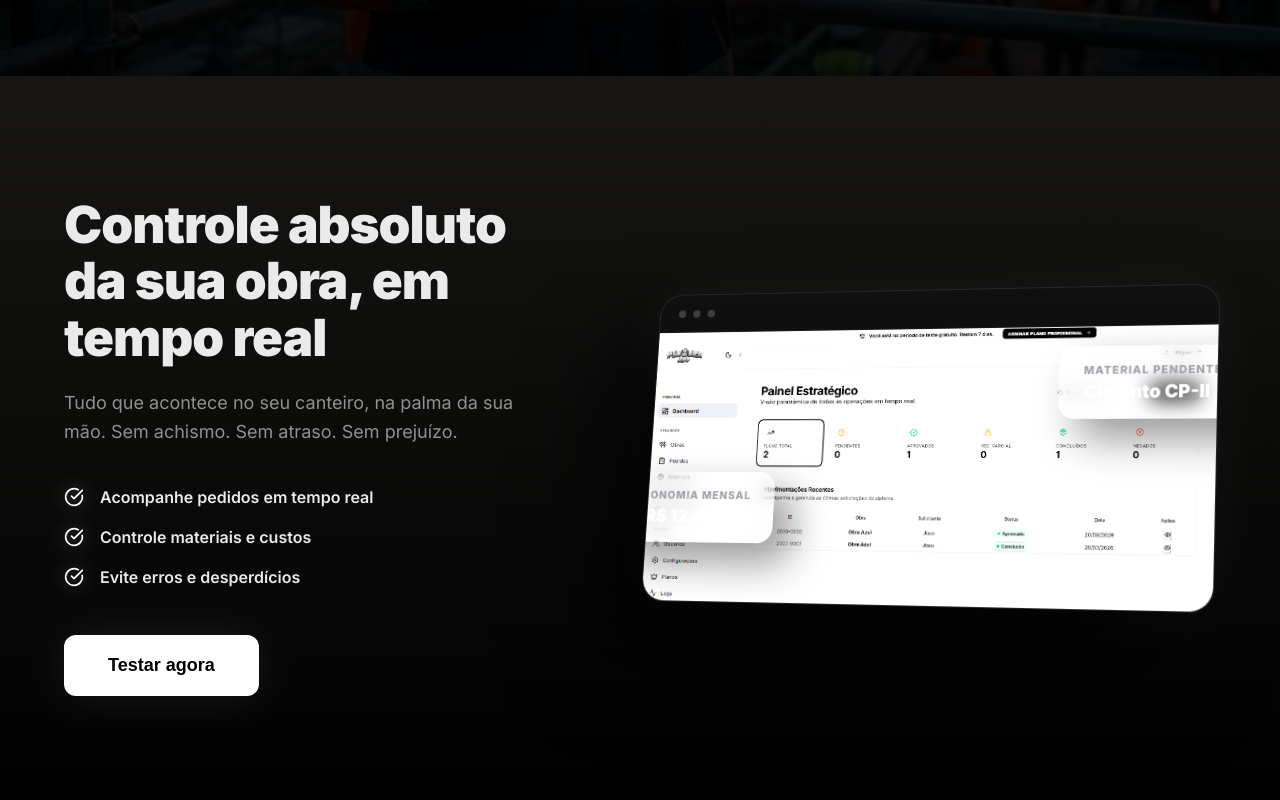
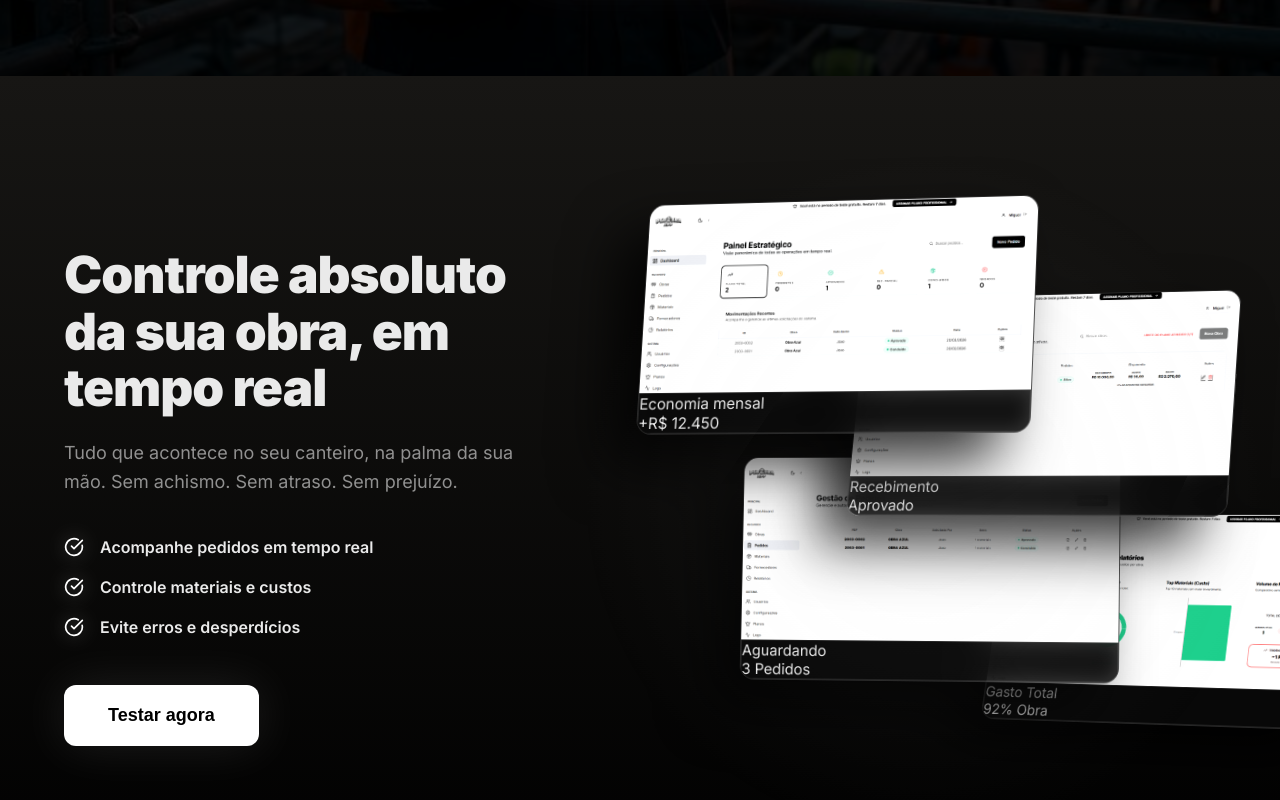
Before and after one commit to pedobra/pedobra, a React (Vite) app: page / in a window 1280 px wide. Shown: the part 720-1520 px from the top of the page. Built offline with nearby package versions, Linux system fonts and the light colour scheme; no server answers.

Commit message:
\Landing Page: Hero Section v7.0 (Multi-Mockup 3D)"

```diff
--- a/src/pages/LandingPage.tsx
+++ b/src/pages/LandingPage.tsx
@@ -174,26 +174,63 @@ const LandingPage = () => {
                         </div>
 
                         <div className="venda-mockup-area animate-fade">
-                            <div className="mockup-parallax-layer">
+                            <div className="mockup-multi-grid">
+                                {/* Mockup 1: Dashboard */}
+                                <div className="mockup-parallax-layer mockup-1">
                                     <div className="mockup-floating-card glass-heavy">
                                         <div className="mockup-screen-header">
                                             <div className="dots"><span></span><span></span><span></span></div>
                                         </div>
-                                    <img
-                                        src="/assets/screenshots/dashboard.png"
-                                        alt="Dashboard PedObra"
-                                        className="mockup-img"
-                                    />
+                                        <img src="/assets/screenshots/dashboard.png" alt="Dashboard" className="mockup-img" />
                                         <div className="floating-element card-stats glass animate-float-slow">
                                             <div className="stat-label">Economia mensal</div>
                                             <div className="stat-value">+R$ 12.450</div>
                                         </div>
-                                    <div className="floating-element card-alert glass animate-float-fast">
-                                        <div className="stat-label">Material pendente</div>
-                                        <div className="stat-value">Cimento CP-II</div>
                                     </div>
                                 </div>
-                                <div className="mockup-glow-effect"></div>
+
+                                {/* Mockup 2: Operações de Campo */}
+                                <div className="mockup-parallax-layer mockup-2">
+                                    <div className="mockup-floating-card glass-heavy">
+                                        <div className="mockup-screen-header">
+                                            <div className="dots"><span></span><span></span><span></span></div>
+                                        </div>
+                                        <img src="/assets/screenshots/obras.png" alt="Campo" className="mockup-img" />
+                                        <div className="floating-element card-alert glass animate-float-fast">
+                                            <div className="stat-label">Recebimento</div>
+                                            <div className="stat-value">Aprovado</div>
+                                        </div>
+                                    </div>
+                                </div>
+
+                                {/* Mockup 3: Gestão de Pedidos */}
+                                <div className="mockup-parallax-layer mockup-3">
+                                    <div className="mockup-floating-card glass-heavy">
+                                        <div className="mockup-screen-header">
+                                            <div className="dots"><span></span><span></span><span></span></div>
+                                        </div>
+                                        <img src="/assets/screenshots/pedidos.png" alt="Pedidos" className="mockup-img" />
+                                        <div className="floating-element card-stats glass animate-float-slow">
+                                            <div className="stat-label">Aguardando</div>
+                                            <div className="stat-value">3 Pedidos</div>
+                                        </div>
+                                    </div>
+                                </div>
+
+                                {/* Mockup 4: Relatórios */}
+                                <div className="mockup-parallax-layer mockup-4">
+                                    <div className="mockup-floating-card glass-heavy">
+                                        <div className="mockup-screen-header">
+                                            <div className="dots"><span></span><span></span><span></span></div>
+                                        </div>
+                                        <img src="/assets/screenshots/relatorios.png" alt="Relatórios" className="mockup-img" />
+                                        <div className="floating-element card-alert glass animate-float-fast">
+                                            <div className="stat-label">Gasto Total</div>
+                                            <div className="stat-value">92% Obra</div>
+                                        </div>
+                                    </div>
+                                </div>
+                                <div className="mockup-glow-effect-main"></div>
                             </div>
                         </div>
                     </div>
@@ -423,68 +460,63 @@ const LandingPage = () => {
                 }
                 .btn-venda:hover { transform: translateY(-4px); box-shadow: 0 10px 30px rgba(255,255,255,0.2); }
 
-                .venda-mockup-area { position: relative; perspective: 2000px; }
+                .venda-mockup-area { position: relative; perspective: 3000px; height: 600px; }
+                .mockup-multi-grid {
+                    position: relative;
+                    width: 100%;
+                    height: 100%;
+                    transform-style: preserve-3d;
+                }
+
                 .mockup-parallax-layer {
-                    position: relative;
+                    position: absolute;
+                    width: 70%;
                     transform-style: preserve-3d;
-                    transform: rotateY(-15deg) rotateX(10deg);
                     transition: transform 0.8s cubic-bezier(0.165, 0.84, 0.44, 1);
                 }
-                .mockup-parallax-layer:hover { transform: rotateY(-5deg) rotateX(5deg) scale(1.02); }
+
+                .mockup-1 { top: 0; left: 0; z-index: 4; transform: rotateY(-15deg) rotateX(10deg) translateZ(0); }
+                .mockup-2 { top: 10%; left: 30%; z-index: 3; transform: rotateY(-20deg) rotateX(15deg) translateZ(-100px); }
+                .mockup-3 { top: 40%; left: 10%; z-index: 2; transform: rotateY(-10deg) rotateX(5deg) translateZ(-200px); }
+                .mockup-4 { top: 35%; left: 40%; z-index: 1; transform: rotateY(-25deg) rotateX(20deg) translateZ(-300px); }
+
+                .mockup-parallax-layer:hover {
+                    z-index: 50 !important;
+                    transform: rotateY(-5deg) rotateX(5deg) translateZ(100px) scale(1.05);
+                }
 
                 .mockup-floating-card {
                     position: relative;
-                    border-radius: 24px;
+                    border-radius: 16px;
                     border: 1px solid rgba(255,255,255,0.15);
-                    box-shadow:
-                        -50px 50px 100px rgba(0,0,0,0.8),
-                        0 0 60px rgba(255,255,255,0.05);
+                    box-shadow: -30px 30px 60px rgba(0,0,0,0.8);
                     overflow: hidden;
                     background: #111;
                 }
-                .mockup-screen-header {
-                    height: 40px;
-                    padding: 0 20px;
-                    display: flex;
-                    align-items: center;
-                    background: rgba(255,255,255,0.05);
-                    border-bottom: 1px solid rgba(255,255,255,0.05);
-                }
-                .mockup-screen-header .dots { display: flex; gap: 8px; }
-                .mockup-screen-header .dots span { width: 8px; height: 8px; border-radius: 50%; background: rgba(255,255,255,0.2); }
                 .mockup-img { width: 100%; display: block; filter: contrast(1.1); }
 
-                .floating-element {
+                .mockup-glow-effect-main {
                     position: absolute;
-                    padding: 16px 24px;
-                    border-radius: 16px;
-                    border: 1px solid rgba(255,255,255,0.1);
-                    backdrop-filter: blur(20px);
-                    z-index: 10;
-                    box-shadow: 20px 20px 40px rgba(0,0,0,0.4);
-                }
-                .card-stats { bottom: 60px; left: -40px; transform: translateZ(50px); }
-                .card-alert { top: 60px; right: -30px; transform: translateZ(80px); }
-                .stat-label { font-size: 11px; font-weight: 800; color: #a1a1aa; text-transform: uppercase; letter-spacing: 1px; margin-bottom: 4px; }
-                .stat-value { font-size: 18px; font-weight: 900; color: #fff; }
-
-                .animate-float-slow { animation: float 6s ease-in-out infinite; }
-                .animate-float-fast { animation: float 4s ease-in-out infinite reverse; }
-                @keyframes float {
-                    0%, 100% { transform: translateY(0) translateZ(50px); }
-                    50% { transform: translateY(-20px) translateZ(50px); }
+                    top: 50%;
+                    left: 50%;
+                    transform: translate(-50%, -50%);
+                    width: 120%;
+                    height: 120%;
+                    background: radial-gradient(circle, rgba(234, 234, 234, 0.05) 0%, transparent 70%);
+                    pointer-events: none;
                 }
 
                 @media (max-width: 1024px) {
                     .venda-grid { grid-template-columns: 1fr; gap: 60px; text-align: center; }
                     .venda-content { display: flex; flex-direction: column; align-items: center; }
-                    .venda-mockup-area { padding: 0 40px; margin-top: 40px; }
-                    .mockup-parallax-layer { transform: rotateY(0) rotateX(0); }
+                    .venda-mockup-area { height: 900px; padding: 0 40px; }
+                    .mockup-parallax-layer { position: relative; width: 100%; margin-bottom: -150px; left: 0 !important; transform: rotateY(0) rotateX(0) translateZ(0) !important; }
+                    .mockup-4 { margin-bottom: 0; }
                     .card-stats, .card-alert { display: none; }
                 }
                 @media (max-width: 640px) {
-                    .venda-mockup-area { padding: 0 10px; }
-                    .mockup-floating-card { border-radius: 16px; }
+                    .venda-mockup-area { height: 750px; }
+                    .mockup-parallax-layer { margin-bottom: -120px; }
                 }
 
                 .hero-badge { font-size: 12px; font-weight: 800; opacity: 0.5; letter-spacing: 2px; margin-bottom: 24px; }
```
Lines whose indentation alone changed are shown as unchanged.
